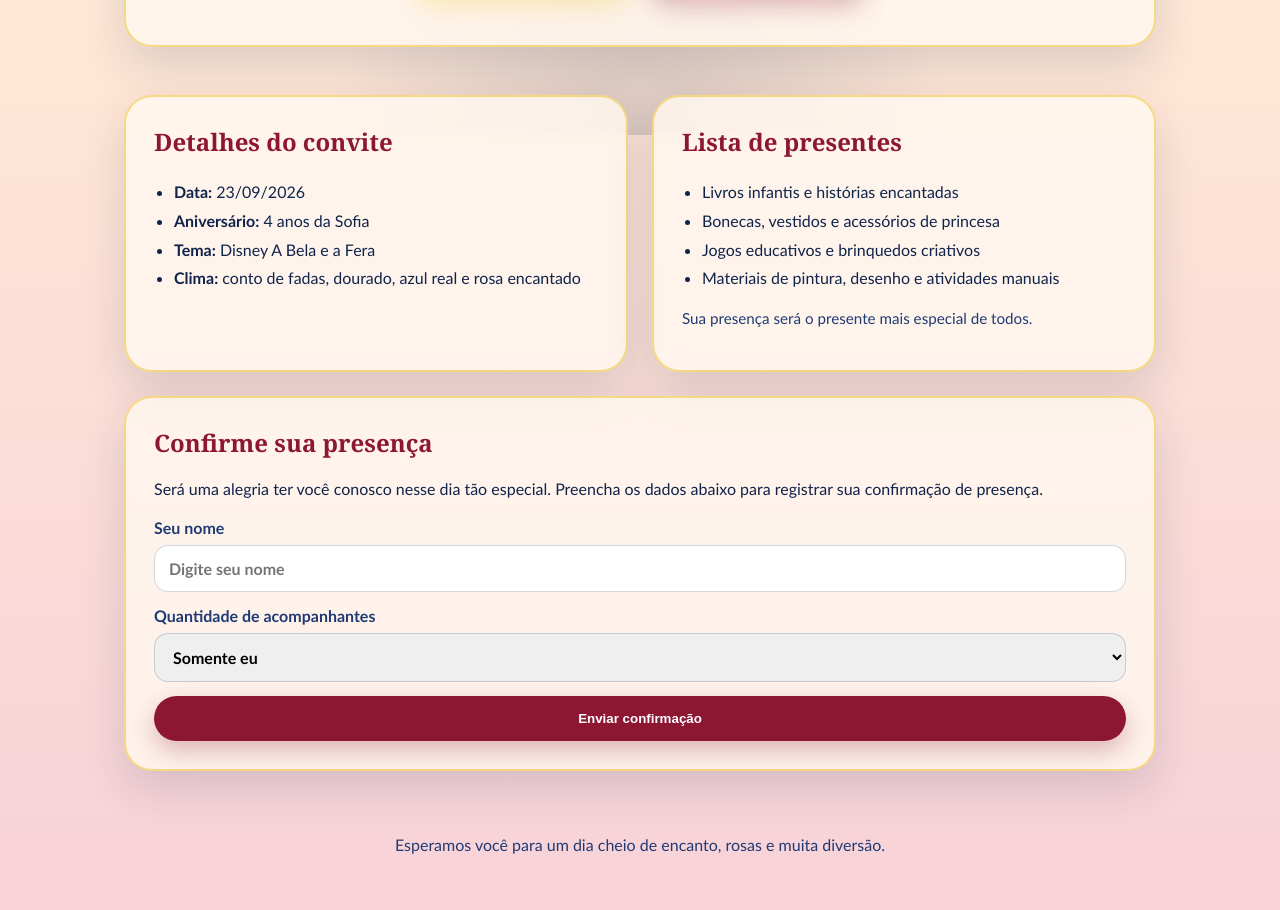
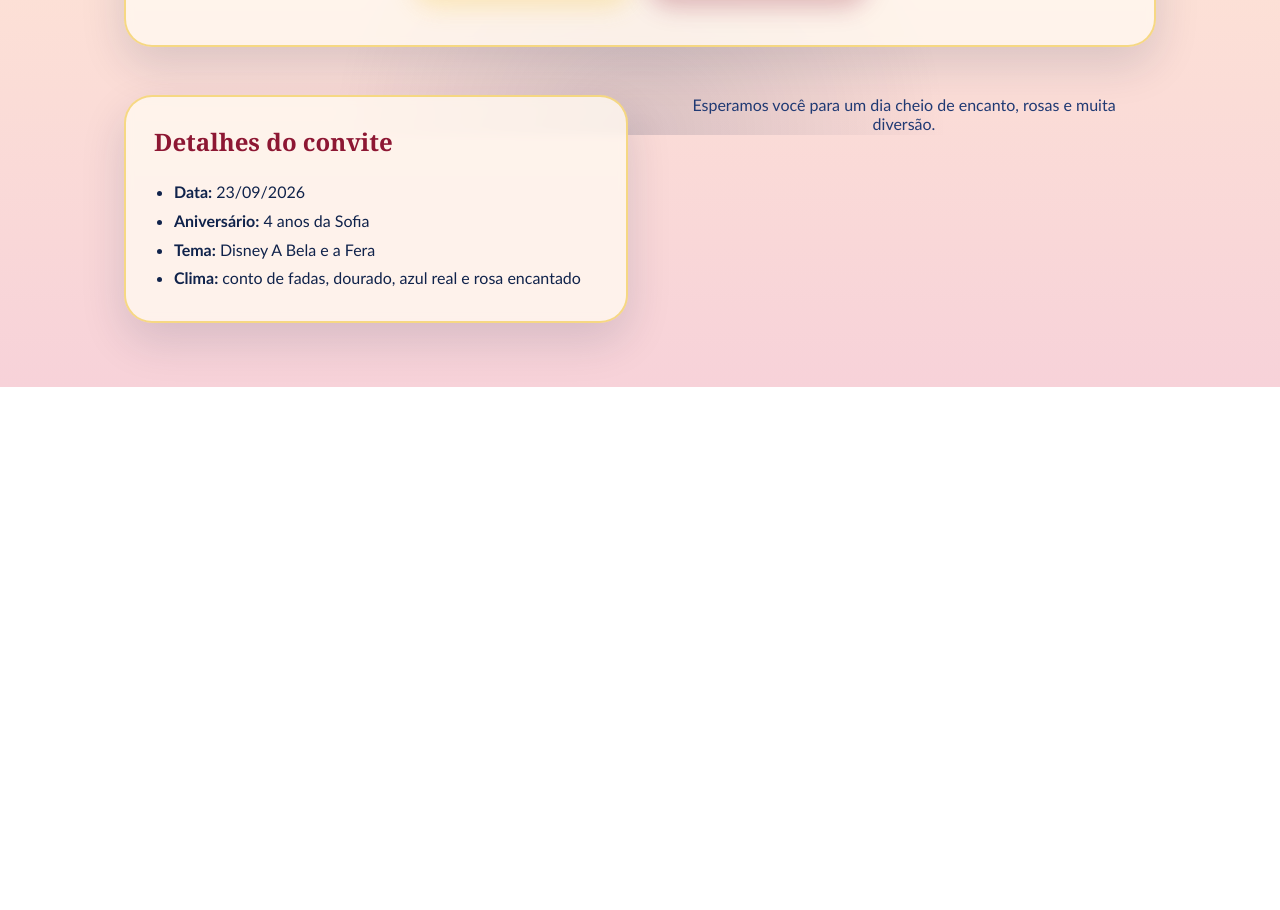
Before and after one commit to rickds93/aniversario-sofia, a plain HTML site: page index.html in a window 1280 px wide. Shown: the part 665-1575 px from the top of the page. After the commit the page ends 1052 px from the top, so only its background shows below. Drawn offline with Linux system fonts and the light colour scheme.

Commit message:
Remove gift list and RSVP section from index.html
Removed the gift list and RSVP section from the HTML.

```diff
--- a/index.html
+++ b/index.html
@@ -307,43 +307,7 @@
             </ul>
           </article>
 
-          <article class="info-card" id="presentes">
-            <h2>Lista de presentes</h2>
-            <ul class="gift-list">
-              <li>Livros infantis e histórias encantadas</li>
-              <li>Bonecas, vestidos e acessórios de princesa</li>
-              <li>Jogos educativos e brinquedos criativos</li>
-              <li>Materiais de pintura, desenho e atividades manuais</li>
-            </ul>
-            <p class="small-note">Sua presença será o presente mais especial de todos.</p>
-          </article>
-        </section>
 
-        <section class="info-card rsvp" id="confirmar">
-          <h2>Confirme sua presença</h2>
-          <p>
-            Será uma alegria ter você conosco nesse dia tão especial. Preencha os dados abaixo para
-            registrar sua confirmação de presença.
-          </p>
-          <form class="rsvp-form" id="rsvp-form">
-            <label>
-              Seu nome
-              <input id="guest-name" name="guest-name" type="text" placeholder="Digite seu nome" required />
-            </label>
-            <label>
-              Quantidade de acompanhantes
-              <select id="guest-count" name="guest-count">
-                <option value="0">Somente eu</option>
-                <option value="1">1 acompanhante</option>
-                <option value="2">2 acompanhantes</option>
-                <option value="3">3 acompanhantes</option>
-              </select>
-            </label>
-            <button class="button" type="submit">Enviar confirmação</button>
-          </form>
-          <div class="rsvp-response" id="rsvp-response" aria-live="polite"></div>
-        </section>
-      </main>
 
       <footer>Esperamos você para um dia cheio de encanto, rosas e muita diversão.</footer>
     </div>
```
